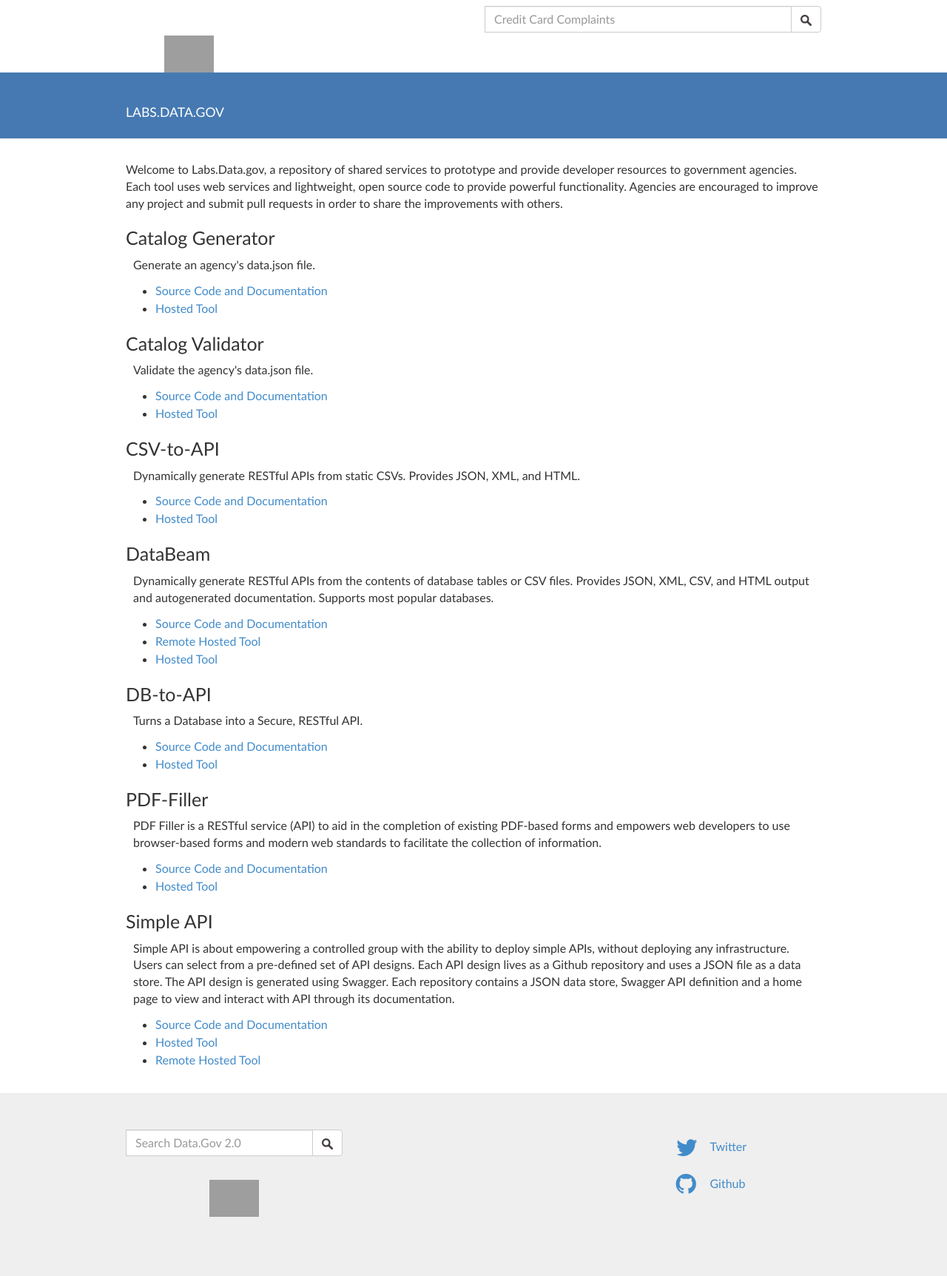
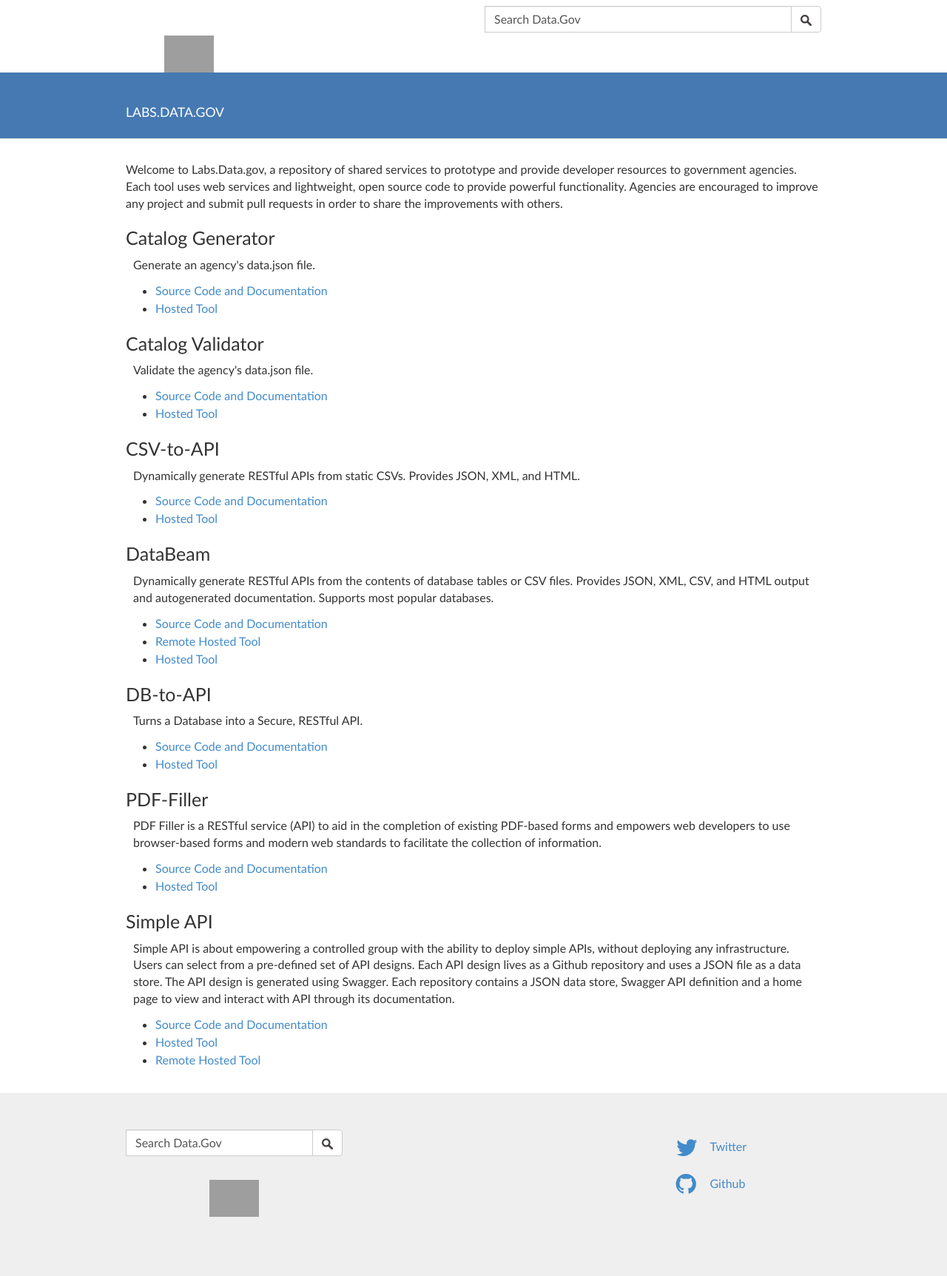
Before and after one commit to GSA/labs-html, a PHP site: page / in a window 1280 px wide. Shown: the whole page at 74% size. Run offline with PHP 8.4, Linux system fonts and the light colour scheme; grey boxes are pictures that could not be loaded.

Commit message:
search header ie fix

```diff
--- a/index.php
+++ b/index.php
@@ -55,27 +55,13 @@ header("X-FRAME-OPTIONS: DENY");
                     <a href="#content" title="">Jump to Content</a>
                 </div>
                 <div>
-                    <!-- <form action="//catalog.data.gov/dataset/" class="search-form form-inline navbar-right navbar-nav  col-sm-6 col-md-6 col-lg-6" method="get" role="search">
 
-                  <div class="input-group">
-                      <label for="search-header" class="hide">Search for:</label>
-                      <input type="search" placeholder="Credit Card Complaints" class="search-field form-control" name="q"  id="search-header">
-                      <span class="input-group-btn">
-                          <input type="submit" value="search" class="tfbutton">
-                     <button type="submit" class="search-submit btn btn-default">
-                      <img alt="search" src="index_files/search-icon.png" height="15px" width="15px">
-                           <span class="sr-only">Search</span>
-                       </button>
-                    </span>
-                  </div>
-                </form>-->
 
                     <form class="search-form form-inline navbar-right navbar-nav  col-sm-6 col-md-6 col-lg-6"
                           method="get" role="search" action="//catalog.data.gov/dataset">
                         <div class="input-group">
                             <label for="search-header" class="hide">Search for:</label>
-                            <input type="search" placeholder="Credit Card Complaints" class="search-field form-control"
-                                   name="q" id="search-header">
+                            <input type="search" placeholder="Search Data.Gov" class="search-field form-control" name="q" value="Search Data.Gov" id="search-header" onblur="if(value=='') value = 'Search Data.Gov'" onfocus="if(value=='Search Data.Gov') value = ''">
                 <span class="input-group-btn">
                 <button type="submit" class="search-submit btn btn-default">
                     <img alt="search" src="index_files/search-icon.png" height="15px" width="15px">
@@ -255,10 +241,7 @@ header("X-FRAME-OPTIONS: DENY");
                     <div class="input-group">
                         <label for="search-header" class="hide">Search for:</label>
 
-                        <input id="search-header"
-                               data-strings="{ &quot;targets&quot; : [&quot;Monthly House Price Indexes&quot;, &quot;Health Care Provider Charge Data&quot;, &quot;Credit Card Complaints&quot;, &quot;Manufacturing &amp; Trade Inventories &amp; Sales&quot;,&quot;Federal Student Loan Program Data&quot;]}"
-                               name="q" class="search-field form-control" placeholder="Search Data.Gov 2.0"
-                               type="search" value="">
+                        <input type="search" placeholder="Search Data.Gov" class="search-field form-control" name="q" value="Search Data.Gov" id="search-header" onblur="if(value=='') value = 'Search Data.Gov'" onfocus="if(value=='Search Data.Gov') value = ''">
       <span class="input-group-btn">
       <button type="submit" class="search-submit btn btn-default">
           <img alt="search" src="index_files/search-icon.png" height="15px" width="15px">
```
